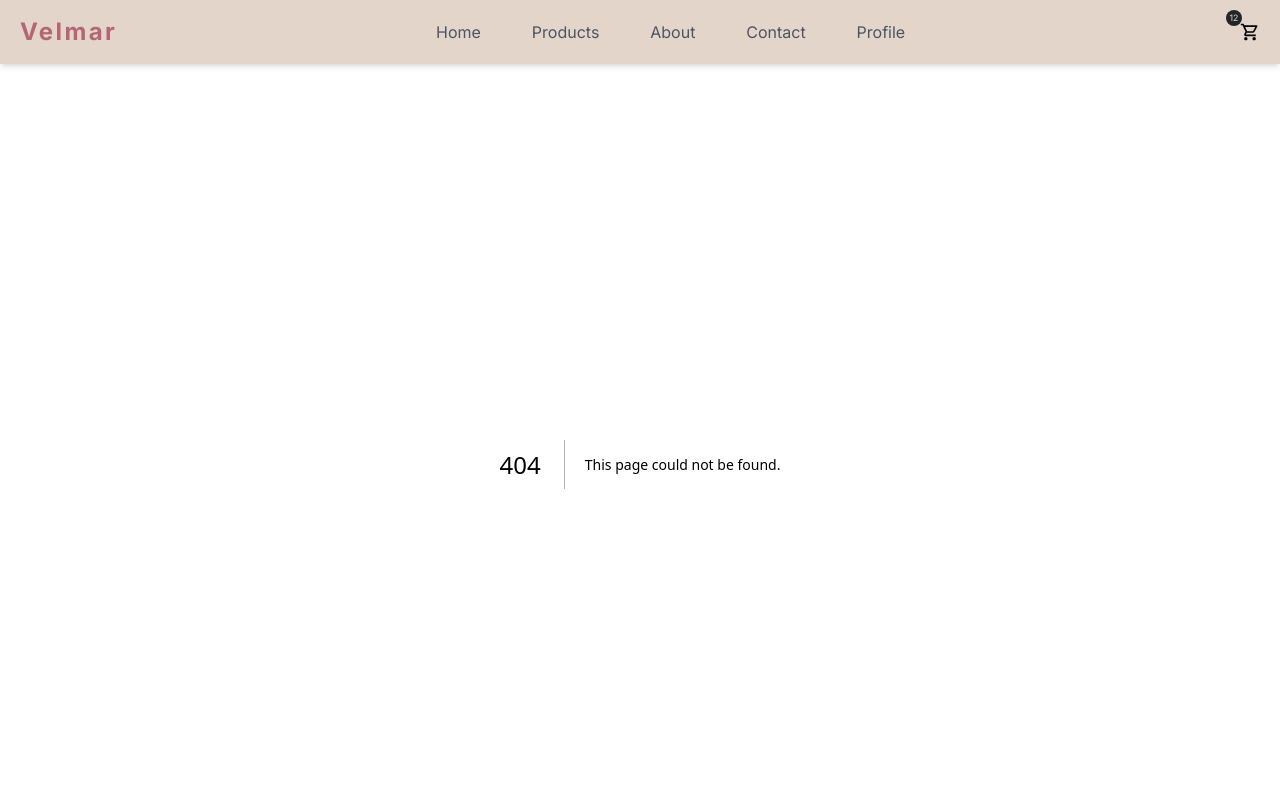
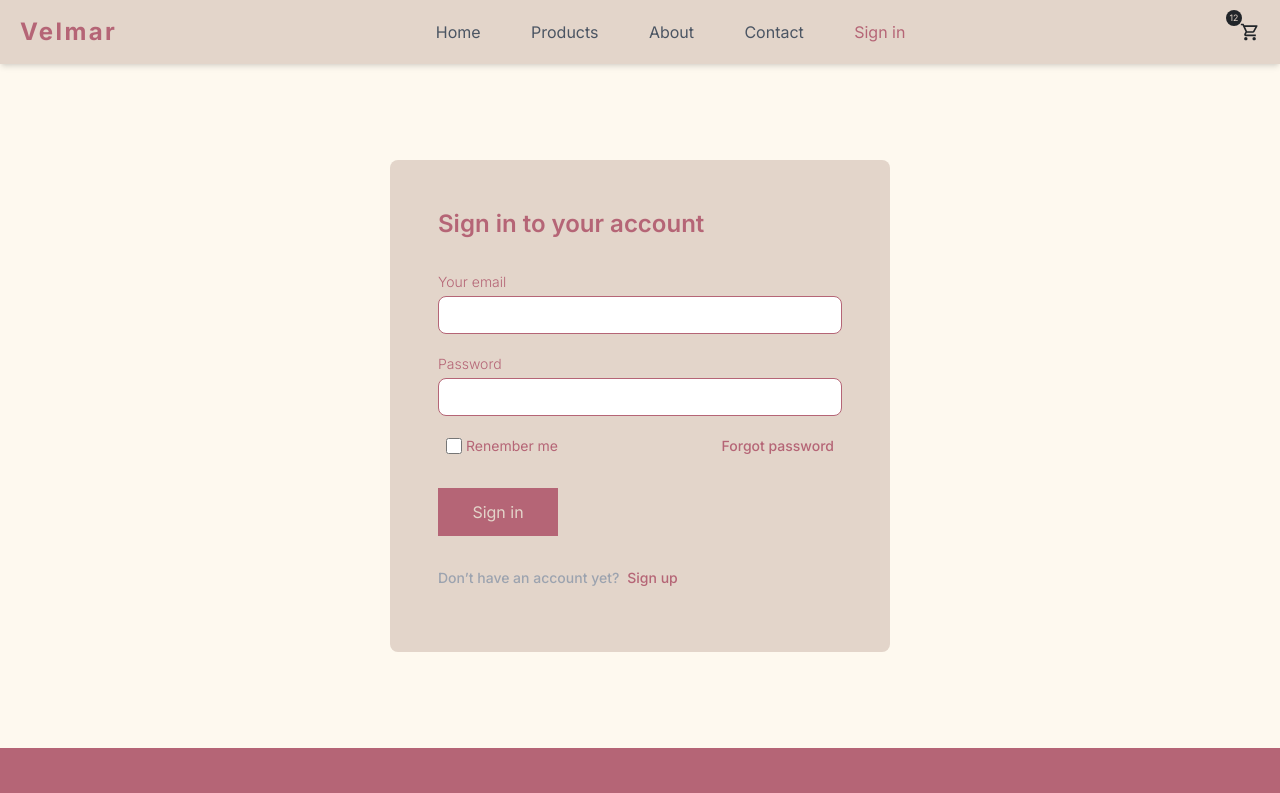
Before and after one commit to diegonacimiento/velmar-frontend, a Next.js app: page /login in a window 1280 px wide. Before the commit this address had no page. Shown: the top 793 px of the page. Built offline with nearby package versions, Linux system fonts and the light colour scheme.

Commit message:
feat: added login page

```diff
--- /dev/null
+++ b/src/app/login/page.tsx
@@ -0,0 +1,61 @@
+import Link from "next/link";
+import React from "react";
+
+const Login = () => {
+  return (
+    <div className="flex flex-col justify-center gap-4 px-6 py-12 sm:px-12 mx-4 sm:mx-24 my-24 rounded-lg w-500p bg-primary text-secondary">
+      <h2 className="text-2xl font-semibold">Sign in to your account</h2>
+      <form action="" className="flex flex-col gap-4 my-4">
+        <div className="flex flex-col">
+          <span className="text-sm font-light">Your email</span>
+          <input
+            type="email"
+            className="border rounded-lg border-secondary p-1.5 my-1 focus:outline-offset-0 focus:outline-1 focus:outline-body"
+          />
+        </div>
+
+        <div className="flex flex-col">
+          <span className="text-sm font-light">Password</span>
+          <input
+            type="password"
+            className="border rounded-lg border-secondary p-1.5 my-1 focus:outline-offset-1 focus:outline-1 focus:outline-body"
+          />
+        </div>
+
+        <div className="flex flex-wrap justify-between px-1 sm:px-2">
+          <div className="flex items-center gap-1">
+            <input
+              id="renember"
+              type="checkbox"
+              aria-describedby="renember"
+              className="border border-secondary rounded bg-secondary focus:ring-1 focus:bg-secondary w-4 h-4"
+            />
+            <label htmlFor="renember" className="text-sm">
+              Renember me
+            </label>
+          </div>
+
+          <Link href="/" className="text-secondary text-sm font-medium hover:underline">
+            Forgot password
+          </Link>
+        </div>
+
+        <button
+          type="button"
+          title="Sign in"
+          className="p-3 mt-4 w-30 text-primary bg-secondary hover:bg-body hover:text-secondary hover:scale-105 duration-150"
+        >
+          Sign in
+        </button>
+
+        <div className="flex items-center gap-2 flex-wrap mt-4">
+          <p className="text-gray-400 text-sm font-medium">Don’t have an account yet?</p>
+
+          <Link href="/" className="text-sm font-medium hover:underline">Sign up</Link>
+        </div>
+      </form>
+    </div>
+  );
+};
+
+export default Login;
--- a/src/app/page.tsx
+++ b/src/app/page.tsx
@@ -129,7 +129,7 @@ const Home: React.FC = async () => {
         <Collection
           imageUrl="https://img.freepik.com/foto-gratis/modelo-zapatillas-altas-blancas-pie-silla_53876-97148.jpg?w=740&t=st=1708018980~exp=1708019580~hmac=57ff238a1d7cdf476a2075fc266b423945073b07194bd149100c7f2fdec8df6f"
           smallTitle="About us"
-          bigTitle="Materials designed for comfort and sustainability."
+          bigTitle="Materials designed for comfort and sustainability"
           description={shoesDescription}
           imageTitle="Shoes"
         />
--- a/src/components/Nav.tsx
+++ b/src/components/Nav.tsx
@@ -64,12 +64,12 @@ const Nav = ({ handleDrawer }: { handleDrawer?: () => void }) => {
         <li>
           <Link
             className={
-              liStyles + (pathname === "/profile" && " text-secondary")
+              liStyles + (pathname === "/login" && " text-secondary")
             }
             onClick={handleDrawer}
-            href="/profile"
+            href="/login"
           >
-            Profile
+            Sign in
           </Link>
         </li>
       </ul>
--- a/tailwind.config.ts
+++ b/tailwind.config.ts
@@ -29,7 +29,7 @@ const config: Config = {
       width: {
         "draw": "calc(100vw - 100px)",
         "30": "7.5rem",
-
+        "500p": "31.25rem"
       },
       colors: {
         "letter": "#212529",
```
